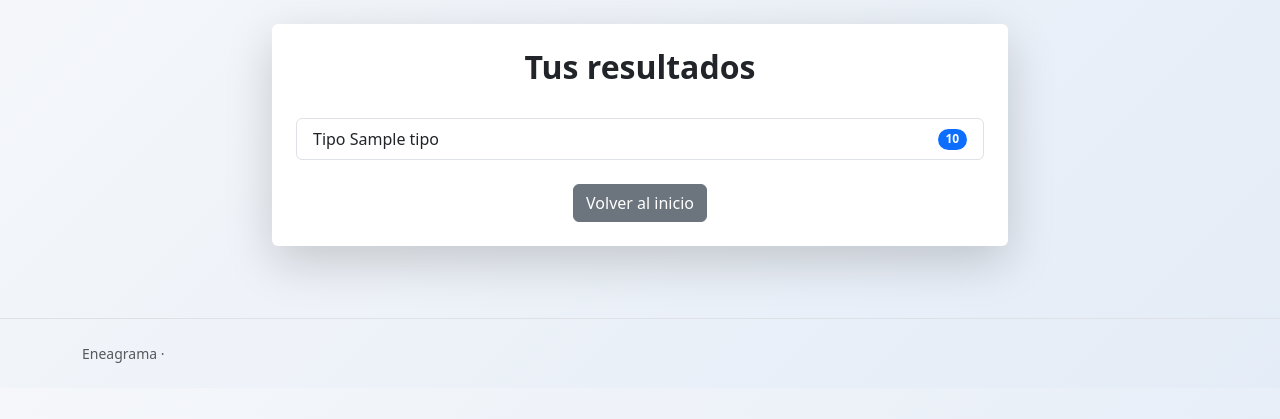
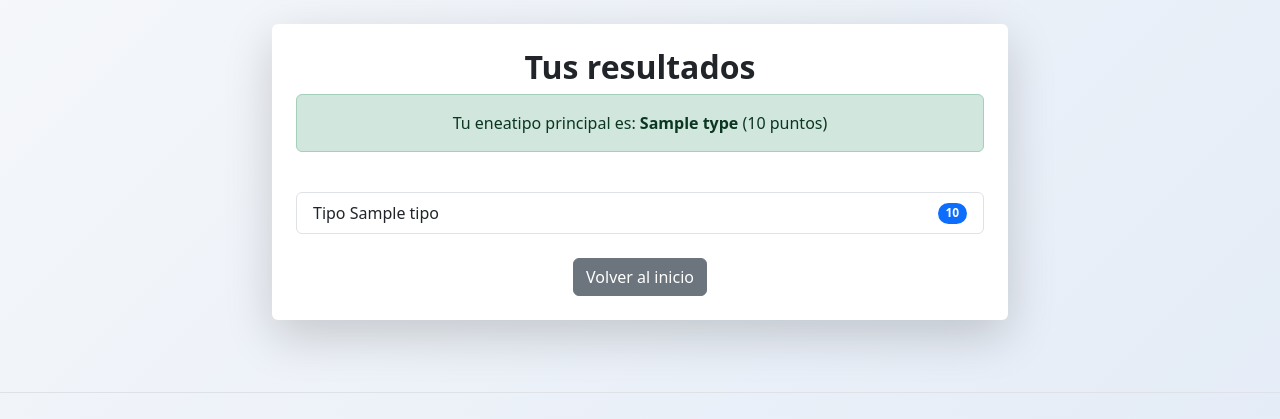
Before and after one commit to Heidi-IA/eneagrama-app, a Flask app: template templates/result.html in a window 1280 px wide. Shown: the part 56-475 px from the top of the page. Run offline with Flask 3, Linux system fonts and the light colour scheme; the template is opened without the code that fills it: most values are stand-ins (such as "Sample title", 1, 10 or a date in 2020).

Commit message:
Add success alert for main eneatipo result

```diff
--- a/templates/result.html
+++ b/templates/result.html
@@ -8,6 +8,13 @@
 
     <div class="card shadow-lg border-0 p-4 text-center">
       <h2 class="fw-bold">Tus resultados</h2>
+
+{% if top_types %}
+  <div class="alert alert-success text-center">
+    Tu eneatipo principal es: <strong>{{ top_types[0] }}</strong> ({{ max_score }} puntos)
+  </div>
+{% endif %}
+
 
       <ul class="list-group mt-4 text-start">
         {% for tipo, score in sorted_scores %}
```
